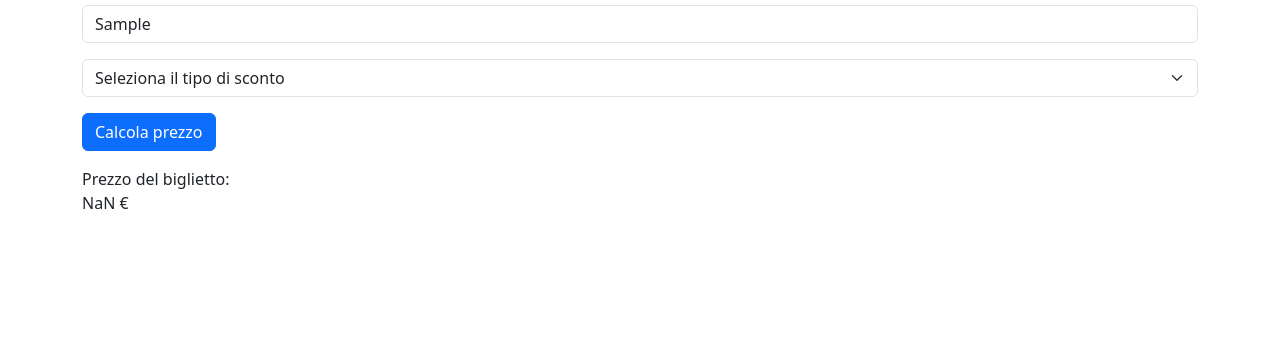
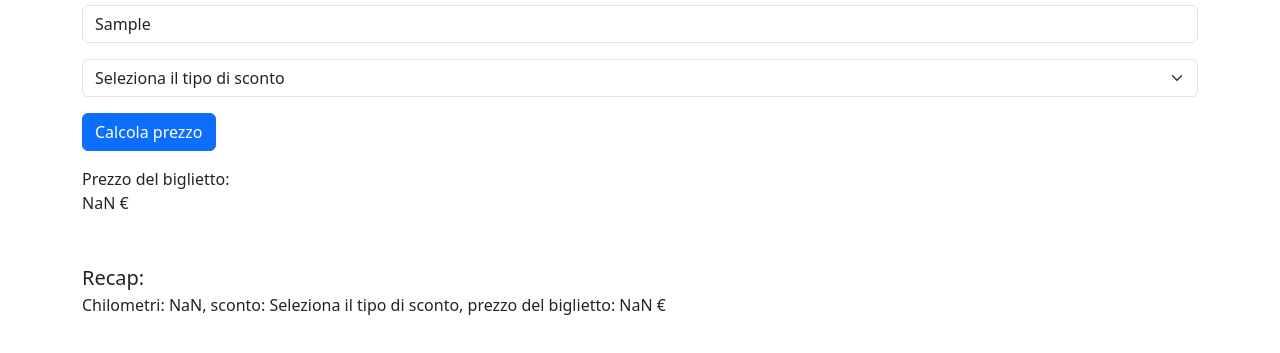
Before and after one commit to danieldivincenzo/js-biglietto-treno-form, a plain HTML site: page index.html in a window 1280 px wide. Both pictures are taken after typing "Sample" into the empty fields and a click on the button "Calcola prezzo". Shown: the part 83-436 px from the top of the page. Drawn offline with nearby package versions, Linux system fonts and the light colour scheme.

Commit message:
aggiunto recap finale

```diff
--- a/index.html
+++ b/index.html
@@ -22,13 +22,17 @@
                 <option selected>Seleziona il tipo di sconto</option>
                 <option value="intero">Prezzo intero</option>
                 <option value="studente">Sconto studente</option>
-                <option value="over">Sconto over 65</option>
+                <option value="over-65">Sconto over 65</option>
             </select>
 
             <button id="calcola" type="button" class="btn btn-primary mt-3">Calcola prezzo</button>
 
             <div class="mt-3">Prezzo del biglietto:
                 <div id="prezzo-biglietto">--</div>
+            </div>
+
+            <div class="mt-5 fw-medium fs-5">Recap:
+                <div id="recap" class="fw-normal fs-6"></div>
             </div>
         </form>
 
--- a/js/app.js
+++ b/js/app.js
@@ -7,6 +7,7 @@ const inputChilometri = document.getElementById("chilometri")
 const selectSconto = document.getElementById("sconto")
 const buttonCalcola = document.getElementById("calcola")
 const divPrezzoBiglietto = document.getElementById("prezzo-biglietto")
+const divRecap = document.getElementById("recap")
 console.log(inputChilometri, selectSconto, buttonCalcola, divPrezzoBiglietto)
 
 buttonCalcola.addEventListener("click", function () {
@@ -32,4 +33,5 @@ buttonCalcola.addEventListener("click", function () {
     console.log(prezzoBiglietto)
     // 4. Stampo il prezzo del biglietto
     divPrezzoBiglietto.innerHTML = `${prezzoBiglietto.toFixed(2)} €`
+    divRecap.innerHTML = `Chilometri: ${chilometri}, sconto: ${sconto}, prezzo del biglietto: ${prezzoBiglietto.toFixed(2)} €`
 })
```
